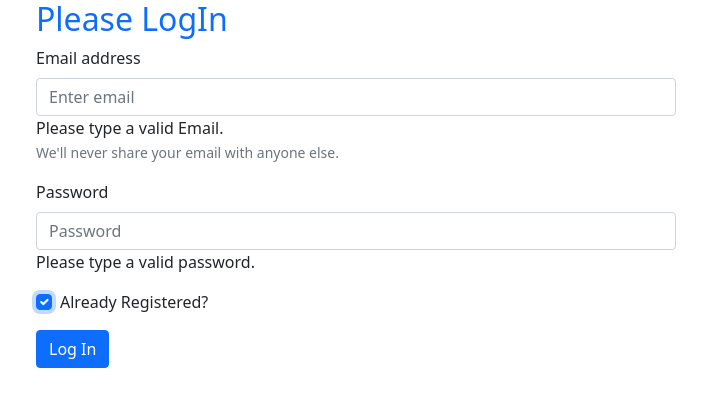
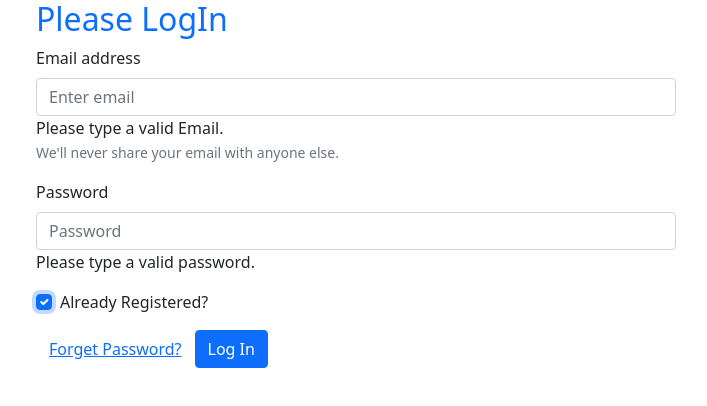
Before and after one commit to eliyas700/Email-Password-Authentication-By-firebase-M-57-, a React (Create React App) app: page / in a window 1280 px wide. Both pictures are taken after a click on the checkbox "Already Registered?". Shown: the top 406 px of the page, without its empty margins (284-991 px from the left). Built offline with nearby package versions, Linux system fonts and the light colour scheme.

Commit message:
Reset Password Message Sent and Reset Password

```diff
--- a/src/App.js
+++ b/src/App.js
@@ -4,6 +4,7 @@ import {
   createUserWithEmailAndPassword,
   getAuth,
   sendEmailVerification,
+  sendPasswordResetEmail,
   signInWithEmailAndPassword,
 } from "firebase/auth";
 import app from "./firebase.init";
@@ -75,6 +76,11 @@ function App() {
       console.log("Emaail Sent")
     );
   };
+  const resetPassword = () => {
+    sendPasswordResetEmail(auth, email).then(() =>
+      console.log("reset Password Mail Sent")
+    );
+  };
   return (
     <div className="App">
       <div className="w-50 mx-auto">
@@ -118,6 +124,11 @@ function App() {
               label="Already Registered?"
             />
           </Form.Group>
+          {registered && (
+            <Button onClick={resetPassword} variant="link">
+              Forget Password?
+            </Button>
+          )}
           <Button variant="primary" type="submit">
             {registered ? "Log In" : "Register"}
           </Button>
```
